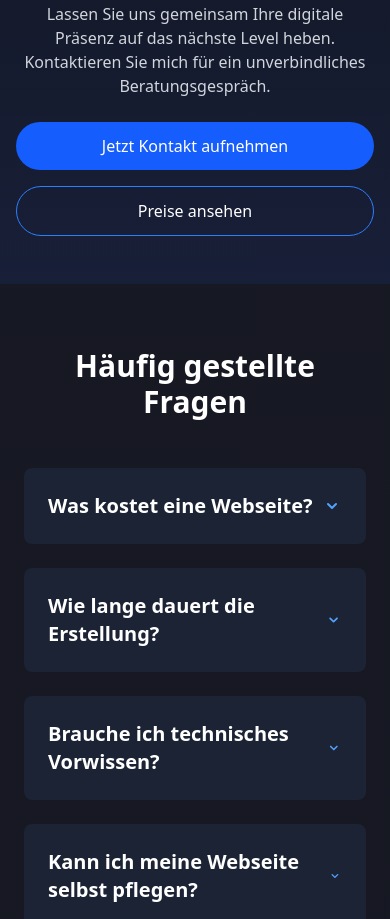
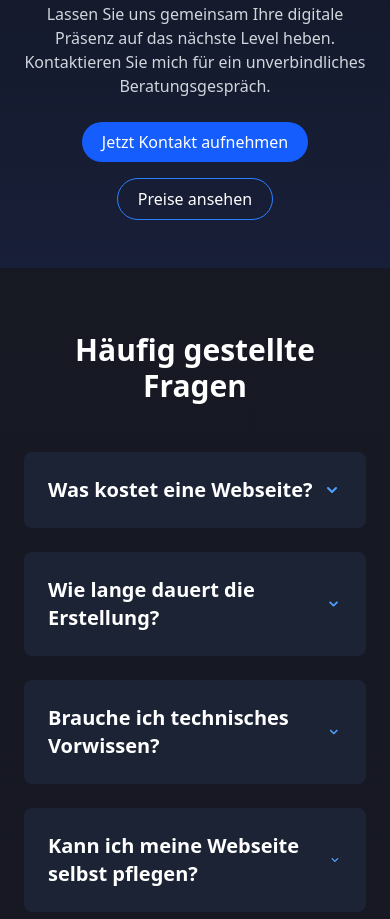
Before and after one commit to Nikstar17/portfolio, a Vue app: page /webseiten-erstellung in a window 390 px wide. Shown: the part 3780-4699 px from the top of the page. Built offline with nearby package versions, Linux system fonts and the light colour scheme.

Commit message:
feat: enhance build configuration with terser for minification and improved code splitting

```diff
--- a/package.json
+++ b/package.json
@@ -6,11 +6,14 @@
   "scripts": {
     "dev": "vite",
     "build": "run-p type-check \"build-only {@}\" --",
+    "build:prod": "run-p type-check \"build-only:prod {@}\" --",
     "preview": "vite preview",
     "build-only": "vite build",
+    "build-only:prod": "vite build --mode production",
     "type-check": "vue-tsc --build",
     "lint": "eslint . --fix",
-    "format": "prettier --write src/"
+    "format": "prettier --write src/",
+    "analyze": "vite build --mode production --analyze"
   },
   "dependencies": {
     "@heroicons/vue": "^2.2.0",
@@ -34,6 +37,7 @@
     "npm-run-all2": "^7.0.2",
     "prettier": "^3.5.3",
     "prettier-plugin-tailwindcss": "^0.6.11",
+    "terser": "^5.40.0",
     "typescript": "~5.8.0",
     "vite": "^6.2.4",
     "vite-plugin-vue-devtools": "^7.7.2",
--- a/src/main.ts
+++ b/src/main.ts
@@ -5,10 +5,6 @@ import { createPinia } from 'pinia'
 
 import App from './App.vue'
 import router from './router'
-import { initializeGA } from './utils/analytics'
-
-// Initialize Google Analytics 4 with Consent Mode v2
-initializeGA()
 
 const app = createApp(App)
 
@@ -16,3 +12,14 @@ app.use(createPinia())
 app.use(router)
 
 app.mount('#app')
+
+// Defer non-critical initialization
+// Wait for app to be interactive before initializing analytics
+// This improves page load performance
+window.addEventListener('load', () => {
+  // Dynamically import analytics only when needed
+  import('./utils/analytics').then(({ initializeGA }) => {
+    // Initialize with a small delay to prioritize app interactivity
+    setTimeout(() => initializeGA(), 1000)
+  })
+})
--- a/src/types/window.d.ts
+++ b/src/types/window.d.ts
@@ -1,4 +1,14 @@
 interface Window {
   [key: string]: unknown // Erlaubt dynamische Zugriffe auf Window-Eigenschaften - sicherer als 'any'
   dataLayer: Array<Record<string, unknown>> // Für Google Analytics, spezifischere Array-Definition
+  gtag: (...args: unknown[]) => void // Google Analytics Tag function
+  loadGA: () => void // Function to lazily load Google Analytics
+  GA_CONFIG: {
+    id: string
+    options: {
+      anonymize_ip: boolean
+      cookie_flags: string
+      send_page_view: boolean
+    }
+  }
 }
--- a/src/utils/analytics.ts
+++ b/src/utils/analytics.ts
@@ -99,14 +99,14 @@ export function updateGAConsent(status: typeof CONSENT_GRANTED | typeof CONSENT_
 
 /**
  * Send GA4 page view event
- * Only sends if analytics consent is granted
+ * Only sends if analytics consent is granted and gtag is loaded
  */
 export function sendPageView() {
-  if (!window.gtag) return
+  // Do nothing if gtag isn't available or consent hasn't been granted
+  if (!window.gtag || getCookie('cookie-consent') !== 'ga-consent-granted') return
 
+  // Only send the minimum required data
   window.gtag('event', 'page_view', {
-    page_title: document.title,
-    page_location: window.location.href,
     page_path: window.location.pathname,
   })
 }
--- a/src/views/WebseitenErstellung.vue
+++ b/src/views/WebseitenErstellung.vue
@@ -343,17 +343,17 @@
           Lassen Sie uns gemeinsam Ihre digitale Präsenz auf das nächste Level heben. Kontaktieren
           Sie mich für ein unverbindliches Beratungsgespräch.
         </p>
-        <div class="flex flex-col flex-wrap items-center justify-center gap-4 sm:flex-row">
-          <RouterLink to="/kontakt" class="w-full sm:w-auto">
+        <div class="flex flex-wrap items-center justify-center gap-4">
+          <RouterLink to="/kontakt">
             <button
-              class="w-full rounded-full bg-blue-600 px-6 py-3 text-base font-medium text-white transition-all hover:bg-blue-700 hover:shadow-lg hover:shadow-blue-600/20 sm:w-[240px] sm:text-lg"
+              class="text-md rounded-full bg-blue-600 px-5 py-2 font-medium text-white transition-all hover:scale-105 hover:bg-blue-700 hover:shadow-md hover:shadow-blue-600/20"
             >
               Jetzt Kontakt aufnehmen
             </button>
           </RouterLink>
-          <RouterLink to="/preise" class="w-full sm:w-auto">
+          <RouterLink to="/preise">
             <button
-              class="w-full rounded-full border border-blue-500 px-6 py-3 text-base font-medium text-white transition-all hover:bg-blue-500 hover:shadow-lg hover:shadow-blue-600/20 sm:w-[240px] sm:text-lg"
+              class="text-md rounded-full border border-blue-500 px-5 py-2 font-medium text-white transition-all hover:scale-105 hover:bg-blue-500/20 hover:shadow-md hover:shadow-blue-600/20"
             >
               Preise ansehen
             </button>
--- a/vite.config.ts
+++ b/vite.config.ts
@@ -14,4 +14,33 @@ export default defineConfig({
       '@': fileURLToPath(new URL('./src', import.meta.url)),
     },
   },
+  build: {
+    // Enable minification and tree shaking optimization
+    minify: 'terser',
+    terserOptions: {
+      compress: {
+        // Remove console.log statements in production
+        drop_console: true,
+        // Remove unused variables
+        unused: true,
+        // Remove unreachable code
+        dead_code: true,
+      },
+    },
+    // Split chunks for better caching and parallel loading
+    rollupOptions: {
+      output: {
+        manualChunks: {
+          // Group vendor dependencies
+          vendor: ['vue', 'vue-router', 'pinia'],
+          // Separate route components for better code splitting
+          routing: ['./src/router/index.ts'],
+        },
+      },
+    },
+    // Generate source map for debugging
+    sourcemap: false,
+    // Report detailed build info
+    reportCompressedSize: true,
+  },
 })
```
Also changed, not shown: src/router/index.ts (+10 -9 lines), 1 other file (tests, documents, lock files or other folders).
